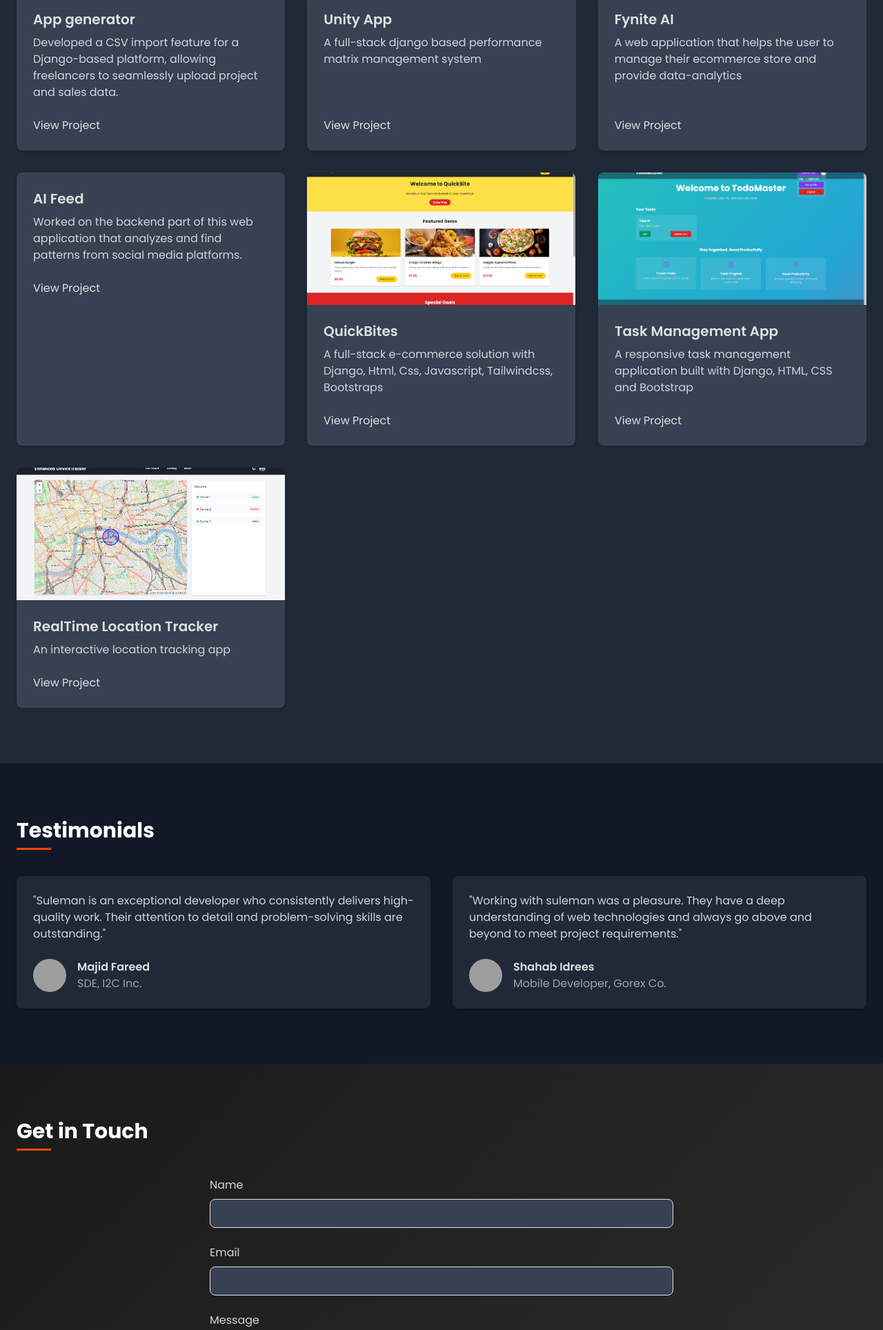
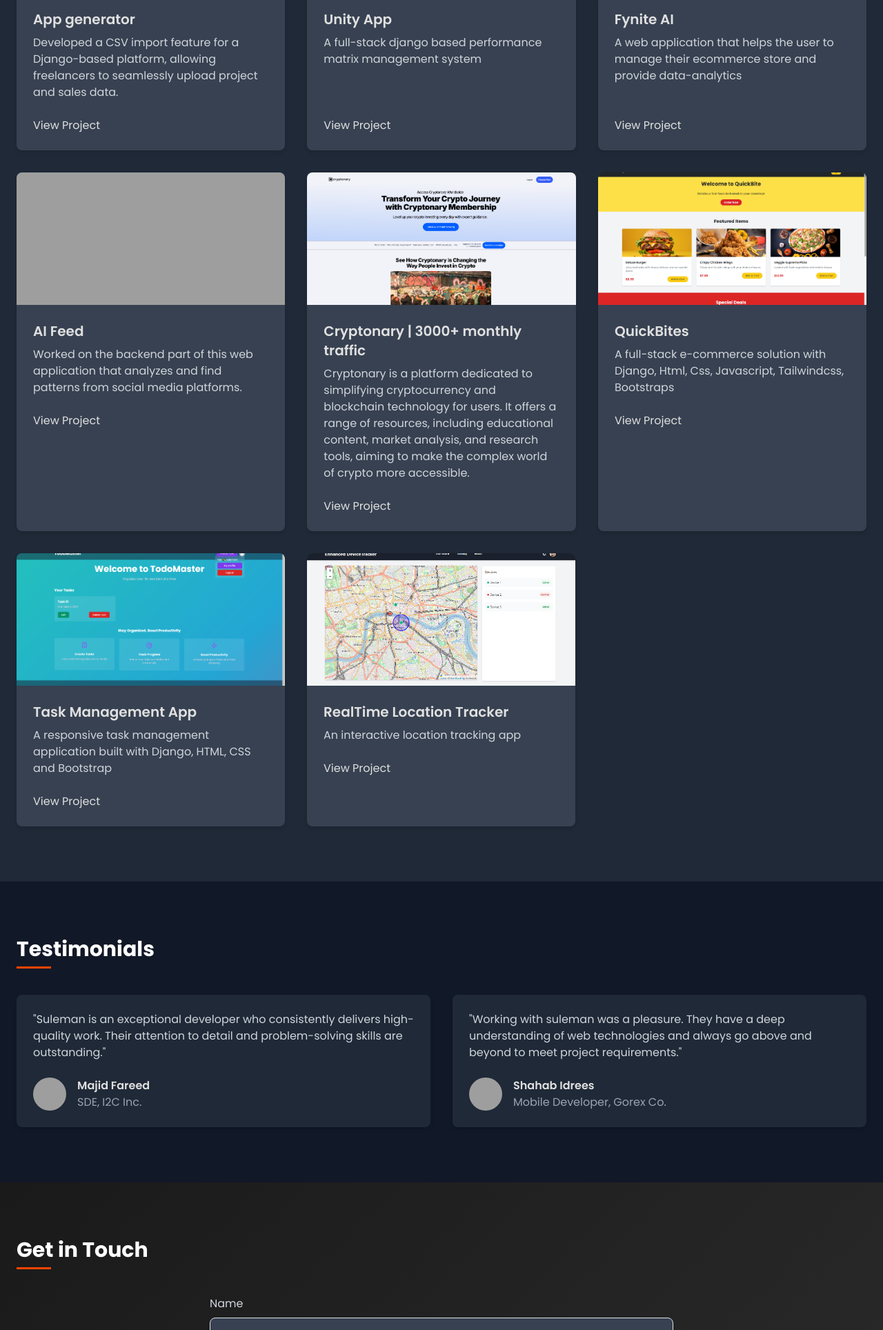
Before and after one commit to SulemanAwais/portfolio, a Django app: page / in a window 1280 px wide. Shown: the part 2542-4470 px from the top of the page at 69% size. Run offline with Django 4.2, Linux system fonts and the light colour scheme; some libraries are stand-ins or nearby versions; grey boxes are pictures that could not be loaded.

Commit message:
Update home.html

```diff
--- a/basic_project/basic_app/templates/home.html
+++ b/basic_project/basic_app/templates/home.html
@@ -416,14 +416,23 @@
                             <a href="https://www.fynite.ai" class="text-orangered hover:text-orange-500">View Project</a>
                         </div>
                     </div>
+                                        <!-- Projects with thumbnails -->
                     <div class="bg-gray-700 rounded-lg overflow-hidden shadow-md card-hover transition duration-300" data-aos="fade-up" data-aos-delay="400">
+                        <img src="{% static 'basic_app/aifeed.PNG' %}?height=200&width=400" alt="aifeed" class="w-full h-48 object-cover">
                         <div class="p-6">
                             <h3 class="text-xl font-semibold mb-2 text-orangered">AI Feed</h3>
                             <p class="text-gray-300 mb-4">Worked on the backend part of this web application that analyzes and find patterns from social media platforms.</p>
                             <a href="https://cloudai.solutions/aifeed/" class="text-orangered hover:text-orange-500">View Project</a>
                         </div>
                     </div>
-                                        <!-- Projects with thumbnails -->
+                    <div class="bg-gray-700 rounded-lg overflow-hidden shadow-md card-hover transition duration-300" data-aos="fade-up" data-aos-delay="400">
+                        <img src="{% static 'basic_app/cryptonary.PNG' %}?height=200&width=400" alt="cryptonary" class="w-full h-48 object-cover">
+                        <div class="p-6">
+                            <h3 class="text-xl font-semibold mb-2 text-orangered">Cryptonary | 3000+ monthly traffic</h3>
+                            <p class="text-gray-300 mb-4">Cryptonary is a platform dedicated to simplifying cryptocurrency and blockchain technology for users. It offers a range of resources, including educational content, market analysis, and research tools, aiming to make the complex world of crypto more accessible.</p>
+                            <a href="https://cryptonary.com/" class="text-orangered hover:text-orange-500">View Project</a>
+                        </div>
+                    </div>
                     <div class="bg-gray-700 rounded-lg overflow-hidden shadow-md card-hover transition duration-300" data-aos="flip-left">
                         <img src="{% static 'basic_app/quickbites.png' %}?height=200&width=400" alt="Project 1" class="w-full h-48 object-cover">
                         <div class="p-6">
```
